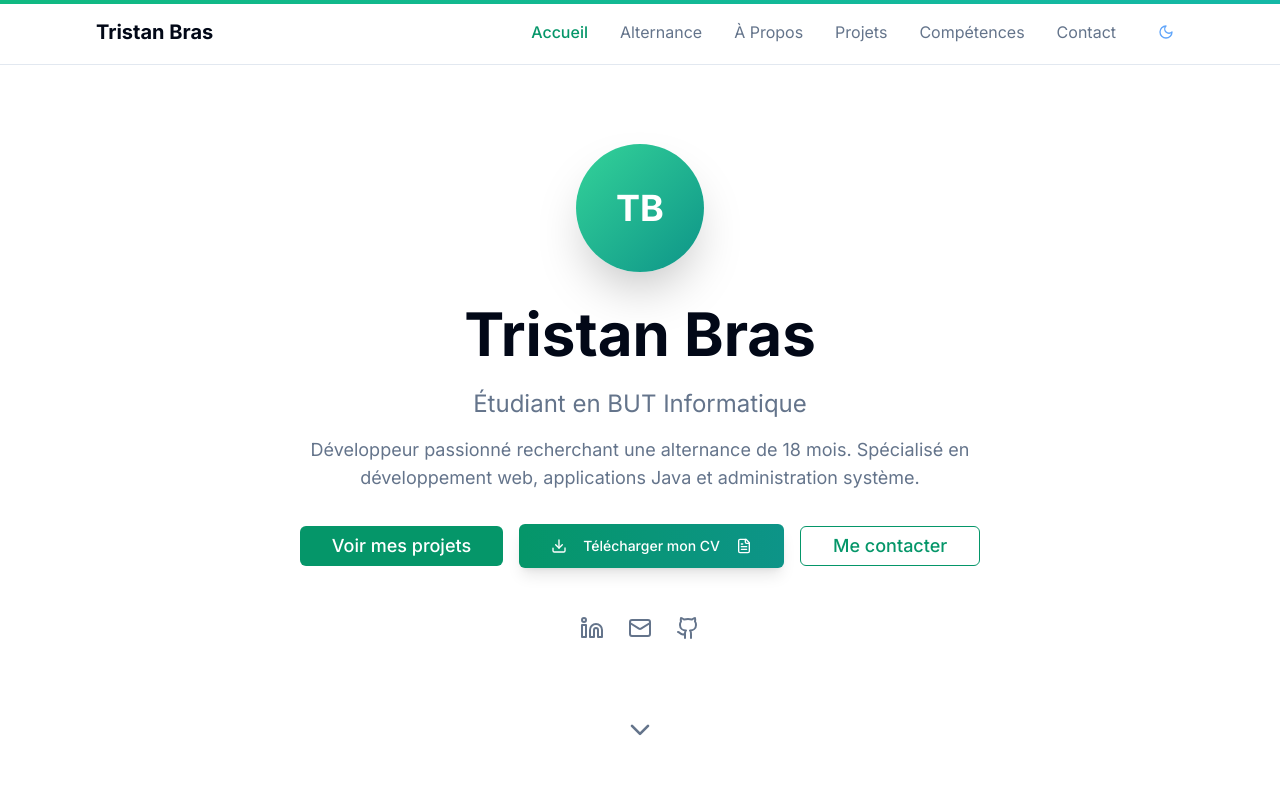
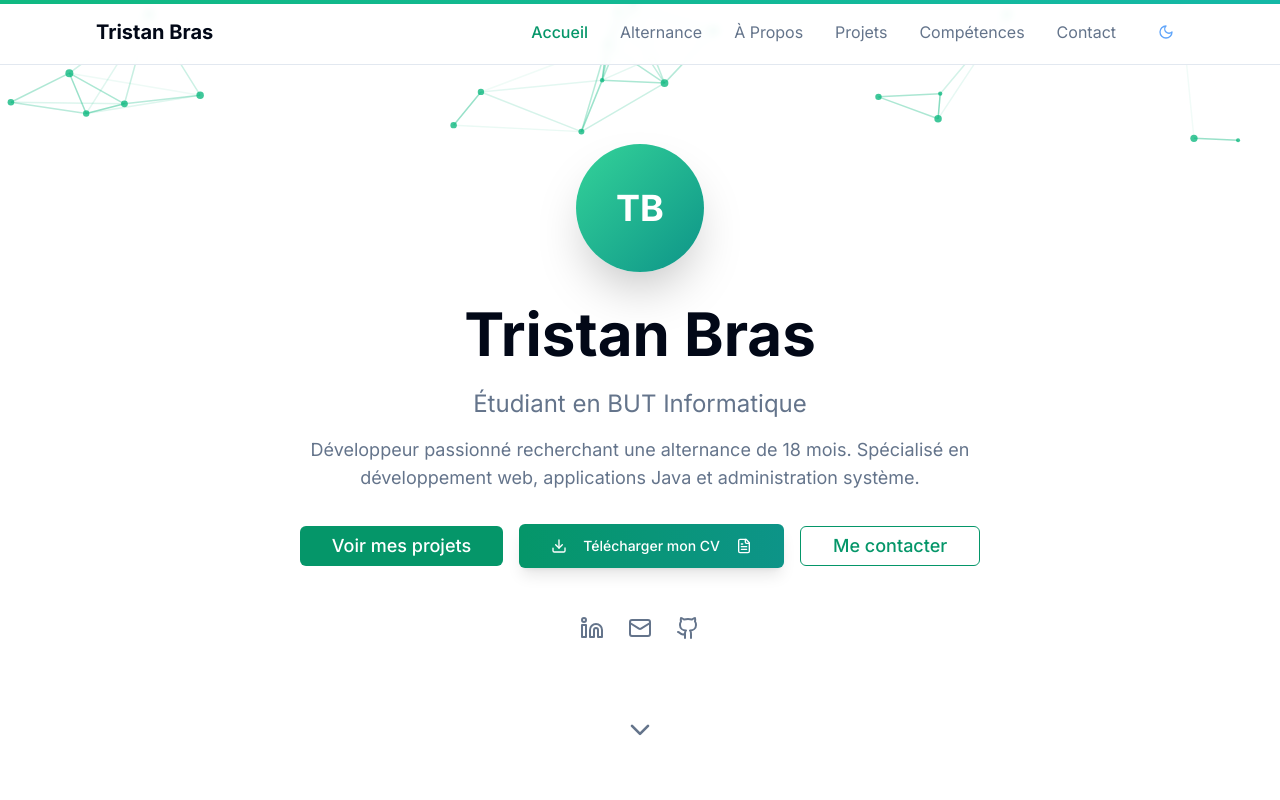
Before and after one commit to XiVolt/Portfolio, a Next.js app: page / in a window 1280 px wide. Shown: the top 800 px of the page. Built offline with nearby package versions, Linux system fonts and the light colour scheme.

Commit message:
Fix particles z-index with relative positioning on sections

```diff
--- a/app/page.tsx
+++ b/app/page.tsx
@@ -282,7 +282,7 @@ export default function Portfolio() {
       </nav>
 
       {/* Hero Section */}
-      <section id="hero" className="pt-16 min-h-screen flex items-center">
+      <section id="hero" className="pt-16 min-h-screen flex items-center relative z-10">
         <div className="max-w-6xl mx-auto px-4 sm:px-6 lg:px-8 py-20">
           <div className="text-center">
             <motion.div
@@ -404,14 +404,14 @@ export default function Portfolio() {
       </section>
 
       {/* Alternance Section - NOUVELLE SECTION */}
-      <section id="alternance" className="py-20 bg-muted/30">
+      <section id="alternance" className="py-20 bg-muted/30 relative z-10">
         <div className="max-w-6xl mx-auto px-4 sm:px-6 lg:px-8">
           <AlternanceBanner />
         </div>
       </section>
 
       {/* About Section */}
-      <section id="about" className="py-20 bg-background">
+      <section id="about" className="py-20 bg-background relative z-10">
         <div className="max-w-6xl mx-auto px-4 sm:px-6 lg:px-8">
           <motion.div
             className="text-center mb-16"
@@ -478,7 +478,7 @@ export default function Portfolio() {
       </section>
 
       {/* Projects Section */}
-      <section id="projects" className="py-20 bg-muted/30">
+      <section id="projects" className="py-20 bg-muted/30 relative z-10">
         <div className="max-w-6xl mx-auto px-4 sm:px-6 lg:px-8">
           <motion.div
             className="text-center mb-16"
@@ -564,7 +564,7 @@ export default function Portfolio() {
       </section>
 
       {/* Skills Section */}
-      <section id="skills" className="py-20 bg-background">
+      <section id="skills" className="py-20 bg-background relative z-10">
         <div className="max-w-6xl mx-auto px-4 sm:px-6 lg:px-8">
           <motion.div
             className="text-center mb-16"
@@ -626,7 +626,7 @@ export default function Portfolio() {
       </section>
 
       {/* Contact Section */}
-      <section id="contact" className="py-20 bg-slate-900 dark:bg-slate-950 text-white">
+      <section id="contact" className="py-20 bg-slate-900 dark:bg-slate-950 text-white relative z-10">
         <div className="max-w-6xl mx-auto px-4 sm:px-6 lg:px-8">
           <motion.div className="text-center mb-16" initial={{ opacity: 0, y: 20 }} whileInView={{ opacity: 1, y: 0 }}>
             <h2 className="text-4xl font-bold mb-4">Contactez-moi</h2>
--- a/components/particles-background.tsx
+++ b/components/particles-background.tsx
@@ -38,7 +38,7 @@ export function ParticlesBackground() {
         left: 0,
         width: '100%',
         height: '100%',
-        zIndex: -1,
+        zIndex: 1,
         pointerEvents: 'none'
       }}
     >
```
